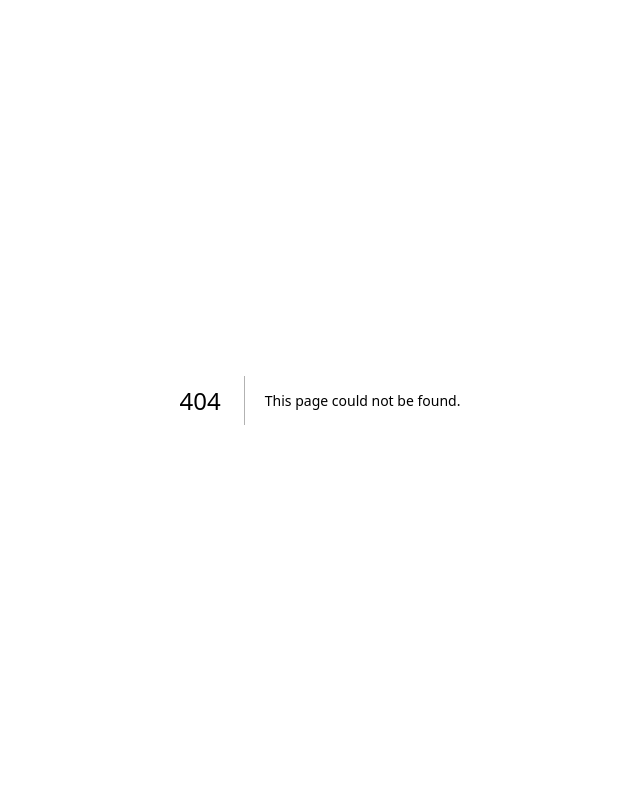
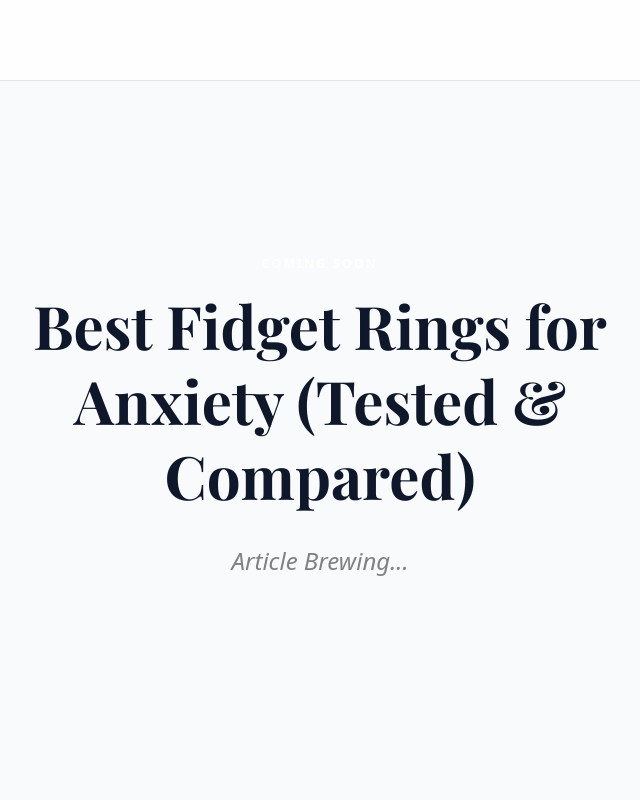
Before and after one commit to FormiloStudios/calmclarity_stitch, a Next.js app: page /articles/best-fidget-rings-for-anxiety-tested-and-compared in a window 1280 px wide. Before the commit this address had no page. Shown: the top 800 px of the page, without its empty margins (320-960 px from the left). Built offline with nearby package versions, Linux system fonts and the light colour scheme; a web font is replaced by a local one.

Commit message:
Add Page 2 of Journal with 3 new brewing articles

```diff
--- /dev/null
+++ b/src/app/articles/best-fidget-rings-for-anxiety-tested-and-compared/page.tsx
@@ -0,0 +1,26 @@
+import { Nav } from "@/components/Nav";
+import { Footer } from "@/components/Footer";
+import { NewsletterSection } from "@/components/NewsletterSection";
+
+export default function ArticlePage() {
+    return (
+        <>
+            <Nav />
+            <main className="pt-32 pb-24 min-h-screen flex items-center justify-center">
+                <article className="max-w-3xl mx-auto px-6 text-center">
+                    <span className="text-xs font-bold tracking-[0.2em] uppercase text-primary mb-4 block">
+                        Coming Soon
+                    </span>
+                    <h1 className="font-display text-4xl md:text-5xl lg:text-6xl font-bold mb-8 text-slate-900 dark:text-white leading-tight">
+                        Best Fidget Rings for Anxiety (Tested & Compared)
+                    </h1>
+                    <div className="prose prose-lg dark:prose-invert prose-slate mx-auto font-light leading-relaxed">
+                        <p className="text-2xl italic opacity-50">Article Brewing...</p>
+                    </div>
+                </article>
+            </main>
+            <NewsletterSection />
+            <Footer />
+        </>
+    );
+}
--- /dev/null
+++ b/src/app/articles/why-you-replay-conversations-on-loop/page.tsx
@@ -0,0 +1,26 @@
+import { Nav } from "@/components/Nav";
+import { Footer } from "@/components/Footer";
+import { NewsletterSection } from "@/components/NewsletterSection";
+
+export default function ArticlePage() {
+    return (
+        <>
+            <Nav />
+            <main className="pt-32 pb-24 min-h-screen flex items-center justify-center">
+                <article className="max-w-3xl mx-auto px-6 text-center">
+                    <span className="text-xs font-bold tracking-[0.2em] uppercase text-primary mb-4 block">
+                        Coming Soon
+                    </span>
+                    <h1 className="font-display text-4xl md:text-5xl lg:text-6xl font-bold mb-8 text-slate-900 dark:text-white leading-tight">
+                        Why You Replay Conversations on Loop (And How to Stop)
+                    </h1>
+                    <div className="prose prose-lg dark:prose-invert prose-slate mx-auto font-light leading-relaxed">
+                        <p className="text-2xl italic opacity-50">Article Brewing...</p>
+                    </div>
+                </article>
+            </main>
+            <NewsletterSection />
+            <Footer />
+        </>
+    );
+}
--- /dev/null
+++ b/src/app/articles/why-your-hands-and-feet-are-always-cold/page.tsx
@@ -0,0 +1,26 @@
+import { Nav } from "@/components/Nav";
+import { Footer } from "@/components/Footer";
+import { NewsletterSection } from "@/components/NewsletterSection";
+
+export default function ArticlePage() {
+    return (
+        <>
+            <Nav />
+            <main className="pt-32 pb-24 min-h-screen flex items-center justify-center">
+                <article className="max-w-3xl mx-auto px-6 text-center">
+                    <span className="text-xs font-bold tracking-[0.2em] uppercase text-primary mb-4 block">
+                        Coming Soon
+                    </span>
+                    <h1 className="font-display text-4xl md:text-5xl lg:text-6xl font-bold mb-8 text-slate-900 dark:text-white leading-tight">
+                        Why Your Hands and Feet Are Always Cold
+                    </h1>
+                    <div className="prose prose-lg dark:prose-invert prose-slate mx-auto font-light leading-relaxed">
+                        <p className="text-2xl italic opacity-50">Article Brewing...</p>
+                    </div>
+                </article>
+            </main>
+            <NewsletterSection />
+            <Footer />
+        </>
+    );
+}
--- /dev/null
+++ b/src/app/journal/2/page.tsx
@@ -0,0 +1,79 @@
+import { Nav } from "@/components/Nav";
+import { Hero } from "@/components/Hero";
+import { Footer } from "@/components/Footer";
+import { ArticleCard } from "@/components/ArticleCard";
+import { NewsletterSection } from "@/components/NewsletterSection";
+import { ScrollObserver } from "@/components/ScrollObserver";
+import Link from "next/link";
+
+const articles = [
+    {
+        image: "/ccmar262.1.jpg",
+        category: "Neurology",
+        readTime: "Ready to Brew",
+        title: "Why You Replay Conversations on Loop (And How to Stop)",
+        description: "Article Brewing...",
+        href: "/articles/why-you-replay-conversations-on-loop"
+    },
+    {
+        image: "/ccmar262.2.jpg",
+        category: "Physiology",
+        readTime: "Ready to Brew",
+        title: "Why Your Hands and Feet Are Always Cold",
+        description: "Article Brewing...",
+        href: "/articles/why-your-hands-and-feet-are-always-cold"
+    },
+    {
+        image: "/ccmar262.3.jpg",
+        category: "Tools",
+        readTime: "Ready to Brew",
+        title: "Best Fidget Rings for Anxiety (Tested & Compared)",
+        description: "Article Brewing...",
+        href: "/articles/best-fidget-rings-for-anxiety-tested-and-compared"
+    }
+];
+
+export default function JournalPage2() {
+    return (
+        <>
+            <ScrollObserver />
+            <Nav />
+            {/* We skip the Hero for page 2 to keep it cleaner, or keep it if desired. The user said "new page" for the articles. */}
+
+            <main className="max-w-6xl mx-auto px-6 py-32" id="feed">
+                <div className="text-center mb-24">
+                    <h2 className="text-xs uppercase tracking-[0.5em] mb-4 opacity-50">Journal — Page 2</h2>
+                    <div className="h-px w-12 bg-slate-400 dark:bg-slate-600 mx-auto"></div>
+                </div>
+
+                <section className="grid grid-cols-1 md:grid-cols-2 gap-x-12 gap-y-32">
+                    {articles.map((article, index) => {
+                        const isLastOdd = index === articles.length - 1 && articles.length % 2 !== 0;
+                        return (
+                            <div
+                                key={index}
+                                className={isLastOdd ? "md:col-span-2 flex justify-center" : ""}
+                            >
+                                <div className={isLastOdd ? "w-full md:max-w-[calc(50%-1.5rem)]" : "w-full"}>
+                                    <ArticleCard {...article} />
+                                </div>
+                            </div>
+                        );
+                    })}
+                </section>
+
+                <div className="mt-32 text-center">
+                    <Link
+                        href="/"
+                        className="text-sm uppercase tracking-widest hover:text-primary transition-colors border-b border-black/10 pb-1"
+                    >
+                        ← Back to Featured
+                    </Link>
+                </div>
+            </main>
+
+            <NewsletterSection />
+            <Footer />
+        </>
+    );
+}
--- a/src/app/page.tsx
+++ b/src/app/page.tsx
@@ -4,6 +4,7 @@ import { Footer } from "@/components/Footer";
 import { ArticleCard } from "@/components/ArticleCard";
 import { NewsletterSection } from "@/components/NewsletterSection";
 import { ScrollObserver } from "@/components/ScrollObserver";
+import Link from "next/link";
 
 const articles = [
   {
@@ -177,6 +178,15 @@ export default function Home() {
             );
           })}
         </section>
+
+        <div className="mt-32 text-center">
+          <Link
+            href="/journal/2"
+            className="text-sm uppercase tracking-widest hover:text-primary transition-colors border-b border-black/10 pb-1"
+          >
+            See More Entries →
+          </Link>
+        </div>
       </main>
 
       <NewsletterSection />
```
